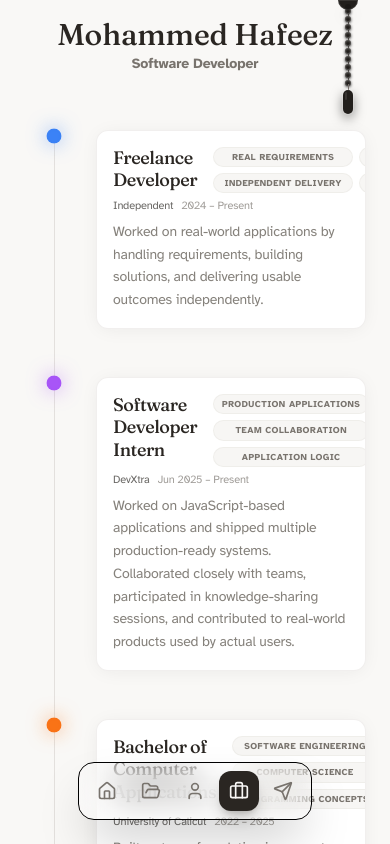
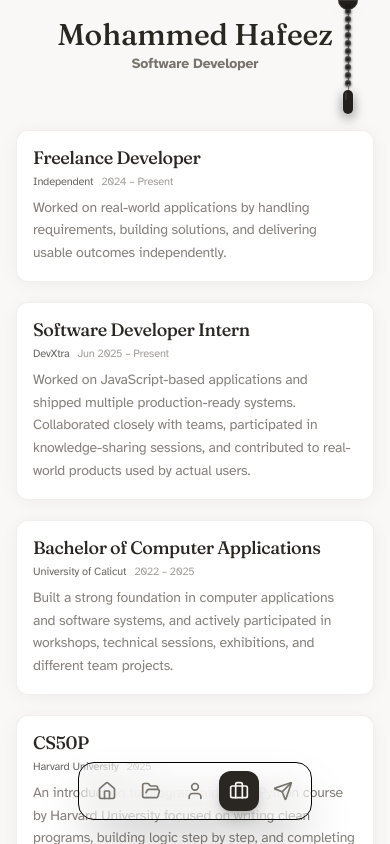
Before and after one commit to hafzism/next-portfolio, a Next.js app: page /experience in a window 390 px wide. Built offline with nearby package versions, Linux system fonts and the light colour scheme.

Commit message:
style: Improve mobile responsiveness of the experience section by adjusting padding, max-width, and element visibility.Closes #9

```diff
--- a/src/app/experience/ExperienceContent.tsx
+++ b/src/app/experience/ExperienceContent.tsx
@@ -108,20 +108,20 @@ const ExperienceCard = ({ item, index, containerRef }: { item: typeof experience
             whileInView={{ opacity: 1, y: 0 }}
             viewport={{ once: true, margin: "-50px" }}
             transition={{ duration: 0.7, delay: index * 0.1, ease: [0.21, 0.47, 0.32, 0.98] }}
-            className="relative pl-12 pb-12 group last:pb-0"
+            className="relative pl-0 md:pl-12 pb-5 md:pb-12 group last:pb-0"
         >
             {/* Dot on the timeline */}
             <div
                 ref={dotRef}
                 className={cn(
-                    "absolute left-0 top-0 w-3 h-3 rounded-full bg-border border-2 border-background z-20 transition-all duration-500 group-hover:scale-150 group-hover:border-primary/50",
+                    "absolute left-0 top-0 w-3 h-3 rounded-full bg-border border-2 border-background z-20 transition-all duration-500 group-hover:scale-150 group-hover:border-primary/50 hidden md:block",
                     isReached ? activeDotColors[item.color as keyof typeof activeDotColors] : dotColors[item.color as keyof typeof dotColors]
                 )}
             />
 
             {/* Content Card - Using bento-card class to match landing page */}
             <div className={cn(
-                "bento-card p-4 md:p-5 transition-all duration-500 hover:-translate-y-0.5 relative overflow-hidden bg-card max-w-xl",
+                "bento-card p-4 md:p-5 transition-all duration-500 hover:-translate-y-0.5 relative overflow-hidden bg-card max-w-full md:max-w-xl",
                 hoverBgColors[item.color as keyof typeof hoverBgColors]
             )}>
                 <div className="flex flex-col gap-1 relative z-10">
@@ -129,7 +129,7 @@ const ExperienceCard = ({ item, index, containerRef }: { item: typeof experience
                         <h3 className="text-lg md:text-xl font-medium tracking-tight transition-colors group-hover:text-primary leading-tight">
                             {item.role}
                         </h3>
-                        <div className="grid grid-cols-2 gap-1.5 shrink-0">
+                        <div className="hidden md:grid grid-cols-2 gap-1.5 shrink-0">
                             {item.tags.map(tag => (
                                 <span
                                     key={tag}
@@ -176,12 +176,12 @@ const ExperienceContent = () => {
 
     return (
         <div ref={containerRef} className="h-full relative flex flex-col font-sans overflow-y-auto no-scrollbar scroll-smooth">
-            <main className="flex-1 px-6 md:px-12 pb-32 pt-10 md:pt-14">
-                <div className="max-w-3xl mx-auto pl-6 md:pl-14">
+            <main className="flex-1 px-4 md:px-12 pb-32 pt-10 md:pt-14">
+                <div className="max-w-3xl mx-auto pl-0 md:pl-14">
                     {/* Timeline Container */}
                     <div className="relative">
                         {/* Static Vertical Line (the track) */}
-                        <div className="absolute left-[5.5px] top-2 bottom-0 w-[1px] bg-border z-0" />
+                        <div className="absolute left-[5.5px] top-2 bottom-0 w-[1px] bg-border z-0 hidden md:block" />
 
                         {/* Experience Items */}
                         <div className="flex flex-col">
@@ -192,12 +192,12 @@ const ExperienceContent = () => {
                     </div>
 
                     {/* Footer Call to Action */}
-                    <div className="pl-12 mt-12">
+                    <div className="pl-0 md:pl-12 mt-12">
                         <motion.div
                             initial={{ opacity: 0, y: 20 }}
                             whileInView={{ opacity: 1, y: 0 }}
                             viewport={{ once: true }}
-                            className="p-6 md:p-8 rounded-2xl border border-border/50 bg-secondary/5 backdrop-blur-sm text-center max-w-xl"
+                            className="p-6 md:p-8 rounded-2xl border border-border/50 bg-secondary/5 backdrop-blur-sm text-center max-w-full md:max-w-xl"
                         >
                             <h2 className="text-xl md:text-2xl font-medium mb-3">Want to work together?</h2>
                             <p className="text-muted-foreground mb-6 max-w-sm mx-auto text-sm md:text-base">
```
